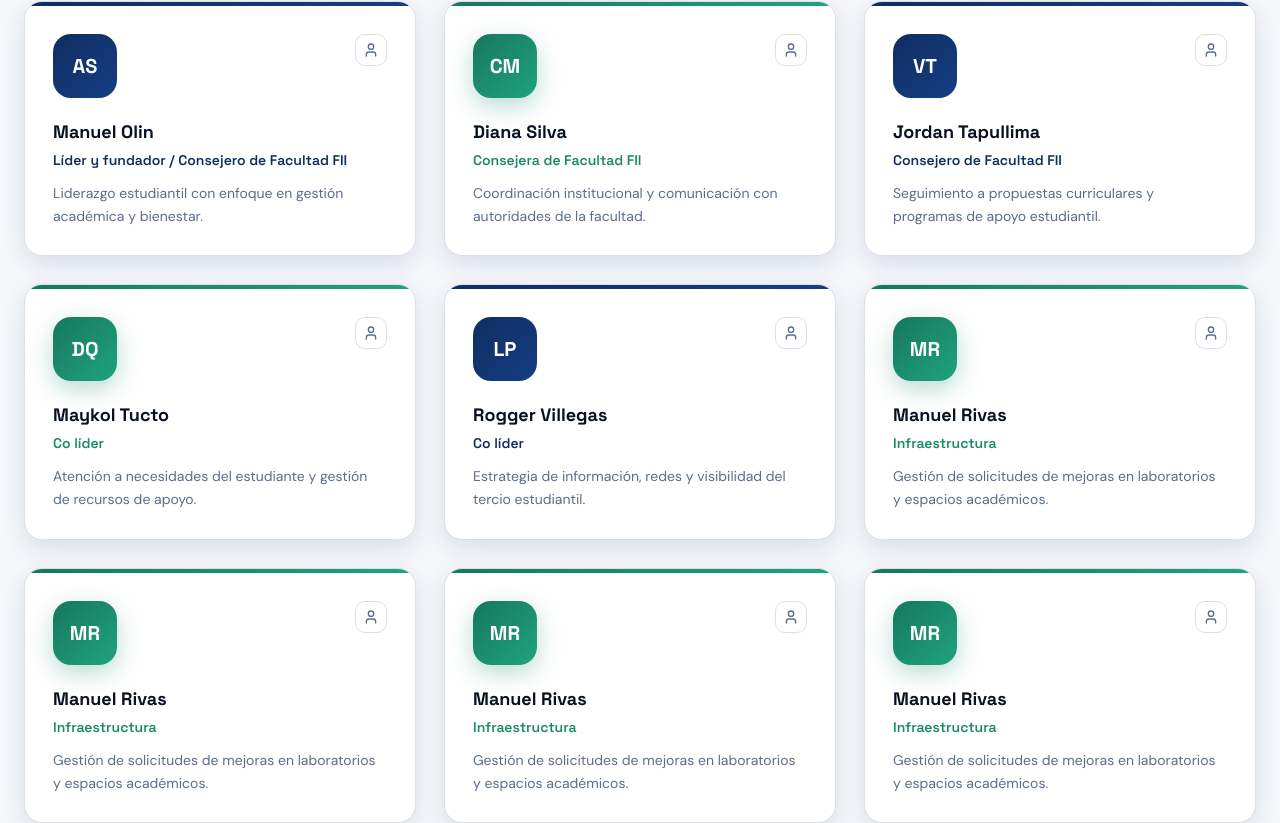
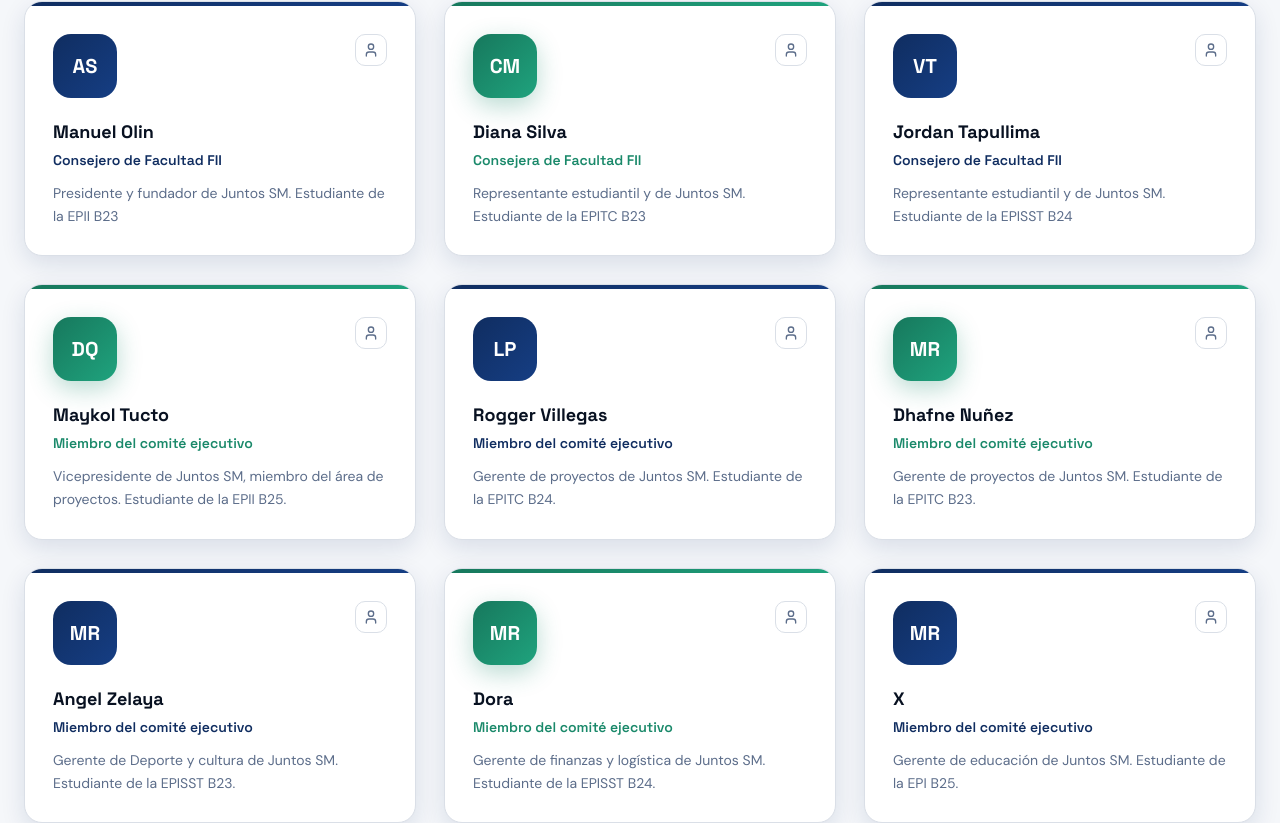
Before and after one commit to Mao1216/PW-Juntos-SM, a React (Vite) app in the folder juntossm-tercio-fii-main/: page / in a window 1280 px wide. Shown: the part 4839-5662 px from the top of the page. Built offline with nearby package versions, Linux system fonts and the light colour scheme; the HTML template or start-up script is replaced by a standard one.

Commit message:
cambios equipo

```diff
--- a/juntossm-tercio-fii-main/src/components/Equipo.tsx
+++ b/juntossm-tercio-fii-main/src/components/Equipo.tsx
@@ -4,71 +4,71 @@ import { User, LinkedinIcon } from "lucide-react";
 const team = [
   {
     name: "Manuel Olin",
-    role: "Líder y fundador / Consejero de Facultad FII",
-    desc: "Liderazgo estudiantil con enfoque en gestión académica y bienestar.",
+    role: "Consejero de Facultad FII",
+    desc: "Presidente y fundador de Juntos SM. Estudiante de la EPII B23",
     initials: "AS",
     color: "blue",
   },
   {
     name: "Diana Silva",
     role: "Consejera de Facultad FII",
-    desc: "Coordinación institucional y comunicación con autoridades de la facultad.",
+    desc: "Representante estudiantil y de Juntos SM. Estudiante de la EPITC B23",
     initials: "CM",
     color: "green",
   },
   {
     name: "Jordan Tapullima",
     role: "Consejero de Facultad FII",
-    desc: "Seguimiento a propuestas curriculares y programas de apoyo estudiantil.",
+    desc: "Representante estudiantil y de Juntos SM. Estudiante de la EPISST B24",
     initials: "VT",
     color: "blue",
   },
   {
     name: "Maykol Tucto",
-    role: "Co líder",
-    desc: "Atención a necesidades del estudiante y gestión de recursos de apoyo.",
+    role: "Miembro del comité ejecutivo",
+    desc: "Vicepresidente de Juntos SM, miembro del área de proyectos. Estudiante de la EPII B25.",
     initials: "DQ",
     color: "green",
   },
   {
     name: "Rogger Villegas",
-    role: "Co líder",
-    desc: "Estrategia de información, redes y visibilidad del tercio estudiantil.",
+    role: "Miembro del comité ejecutivo",
+    desc: "Gerente de proyectos de Juntos SM. Estudiante de la EPITC B24.",
     initials: "LP",
     color: "blue",
   },
   {
-    name: "Manuel Rivas",
-    role: "Infraestructura",
-    desc: "Gestión de solicitudes de mejoras en laboratorios y espacios académicos.",
+    name: "Dhafne Nuñez",
+    role: "Miembro del comité ejecutivo",
+    desc: "Gerente de proyectos de Juntos SM. Estudiante de la EPITC B23.",
     initials: "MR",
     color: "green",
   },
   {
-    name: "Manuel Rivas",
-    role: "Infraestructura",
-    desc: "Gestión de solicitudes de mejoras en laboratorios y espacios académicos.",
+    name: "Angel Zelaya",
+    role: "Miembro del comité ejecutivo",
+    desc: "Gerente de Deporte y cultura de Juntos SM. Estudiante de la EPISST B23.",
+    initials: "MR",
+    color: "blue",
+  },
+  {
+    name: "Dora",
+    role: "Miembro del comité ejecutivo",
+    desc: "Gerente de finanzas y logística de Juntos SM. Estudiante de la EPISST B24.",
     initials: "MR",
     color: "green",
   },
   {
-    name: "Manuel Rivas",
-    role: "Infraestructura",
-    desc: "Gestión de solicitudes de mejoras en laboratorios y espacios académicos.",
+    name: "X",
+    role: "Miembro del comité ejecutivo",
+    desc: "Gerente de educación de Juntos SM. Estudiante de la EPI B25.",
     initials: "MR",
-    color: "green",
+    color: "blue",
   },
   {
-    name: "Manuel Rivas",
-    role: "Infraestructura",
-    desc: "Gestión de solicitudes de mejoras en laboratorios y espacios académicos.",
-    initials: "MR",
-    color: "green",
-  },
-  {
-    name: "Manuel Rivas",
-    role: "Infraestructura",
-    desc: "Gestión de solicitudes de mejoras en laboratorios y espacios académicos.",
+    name: "Kassandra Mejia",
+    role: "Miembro del comité ejecutivo",
+    desc: "Gerente de Marketing y comunicaciones de Juntos SM. Estudiante de la EPII B23.",
     initials: "MR",
     color: "green",
   },
@@ -101,7 +101,7 @@ const Equipo = () => {
         <div className="max-w-3xl mb-20">
           <p className="section-label mb-4 scroll-animate">Las personas detrás</p>
           <h2 className="font-display font-black text-foreground text-4xl md:text-5xl leading-tight mb-6 scroll-animate scroll-animate-delay-1">
-            Nuestro equipo
+            Comité ejecutivo
           </h2>
           <p className="font-body text-muted-foreground text-lg leading-relaxed scroll-animate scroll-animate-delay-2">
             Un equipo multidisciplinario, comprometido y preparado para representar con responsabilidad
--- a/juntossm-tercio-fii-main/src/pages/LogrosPage.tsx
+++ b/juntossm-tercio-fii-main/src/pages/LogrosPage.tsx
@@ -168,7 +168,7 @@ const timeline = [
 
     icon: BookOpen,
     title: "Mínimo verano 2025",
-    desc: "Se logró reducir durante el proceso de matrícula de verano 2025-0, el mínimo de estudiantes para que una sección siga aperturada (de 30 a 25), logrando que se reduzca el número de secciones cerradas y permitiendo a +300 estudiantes puedan seguir en con su avance académico.",
+    desc: "Se logró reducir durante el proceso de matrícula de verano 2025-0, el mínimo de estudiantes para que una sección siga aperturada (de 30 a 25), logrando que se reduzca el número de secciones cerradas y permitiendo que +300 estudiantes puedan seguir en con su avance académico.",
     color: "blue",
 
   },
```
